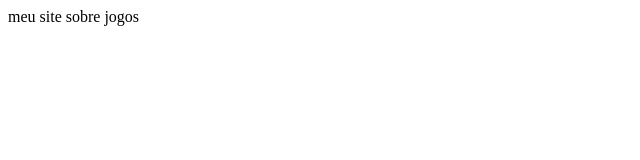
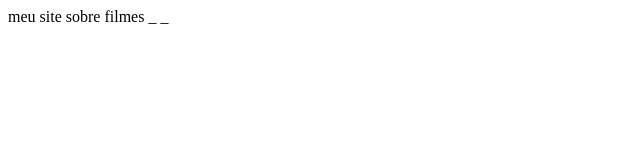
Before and after one commit to yagokso/yagok, a plain HTML site: page index.html in a window 1280 px wide. Shown: the full height of the page, 0-640 px from the left. Drawn offline with Linux system fonts and the light colour scheme.

Commit message:
Update index.html

```diff
--- a/index.html
+++ b/index.html
@@ -1,8 +1,9 @@
 <html>
-  meu site sobre jogos
+  meu site sobre filmes
 
 
 
 
 
-</html>
+
+</html> _ _
```
